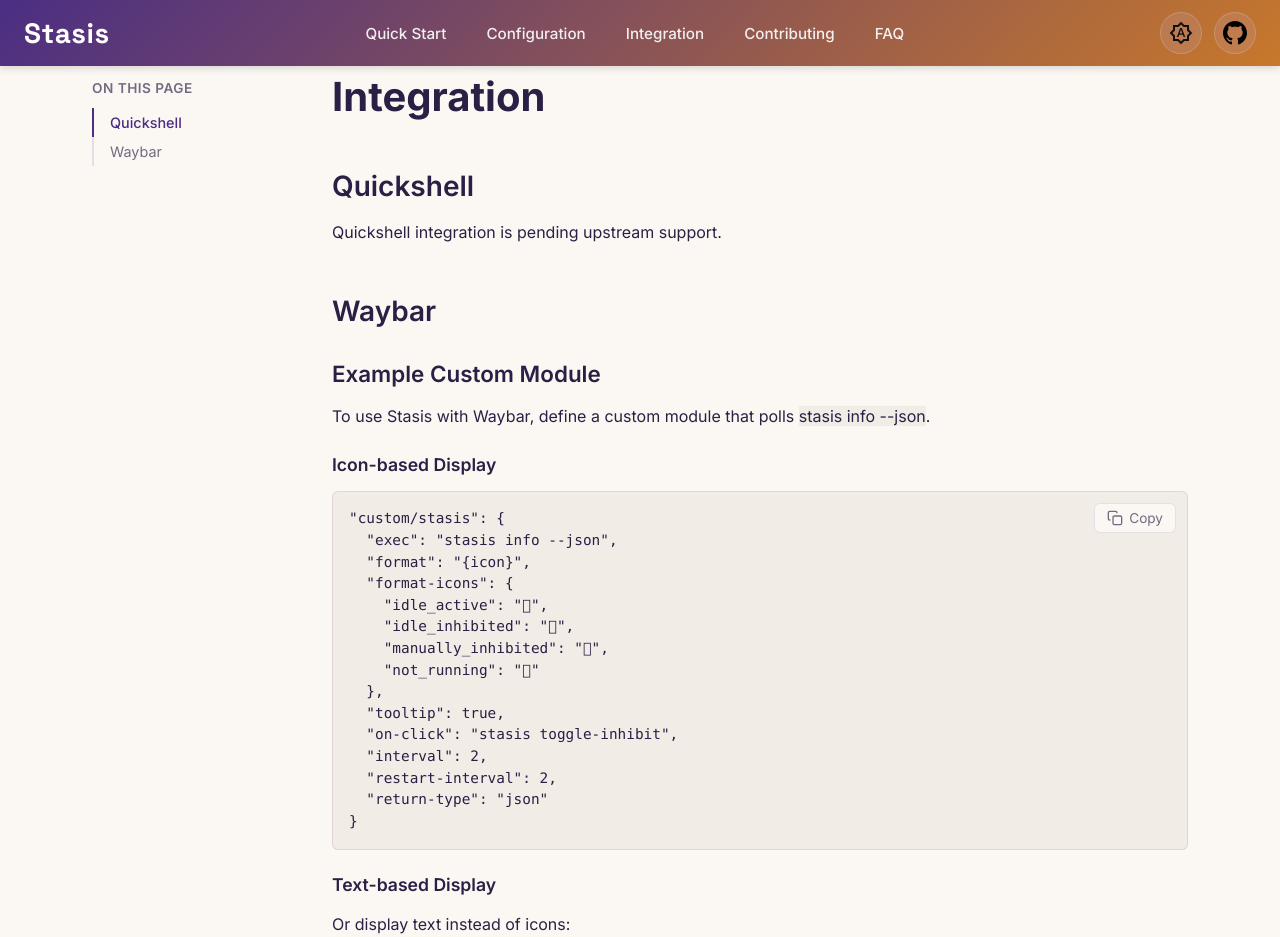
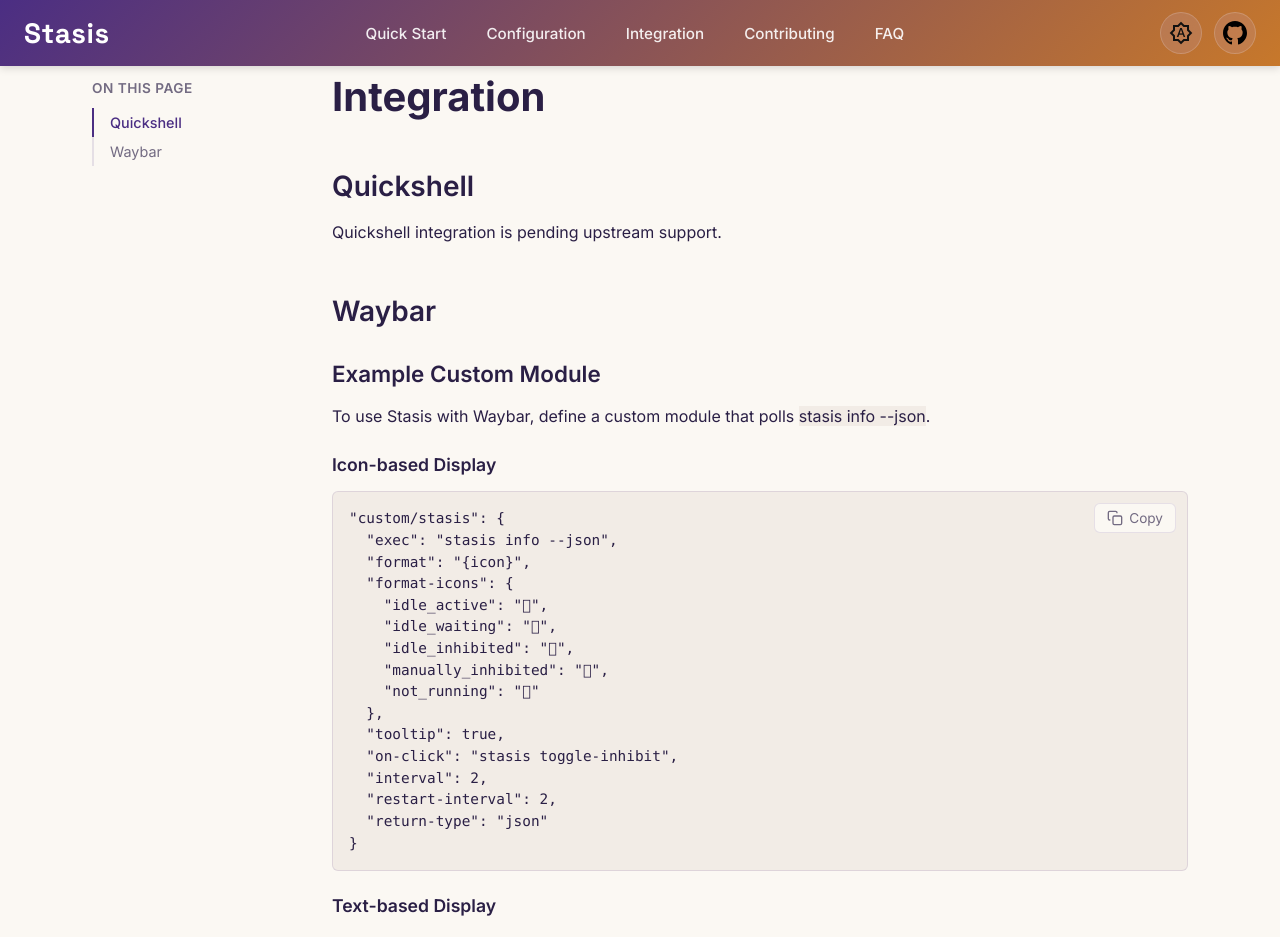
Before and after one commit to saltnpepper97/stasis-site, a SvelteKit app: page /integration in a window 1280 px wide. Shown: the top 937 px of the page. Built offline with nearby package versions, Linux system fonts and the light colour scheme.

Commit message:
docs: add idle_waiting icon to Waybar integration example

```diff
--- a/src/routes/integration/+page.svelte
+++ b/src/routes/integration/+page.svelte
@@ -50,6 +50,7 @@
   "format": "{icon}",
   "format-icons": {
     "idle_active": "",
+    "idle_waiting": "",
     "idle_inhibited": "",
     "manually_inhibited": "",
     "not_running": "󰒲"
```
